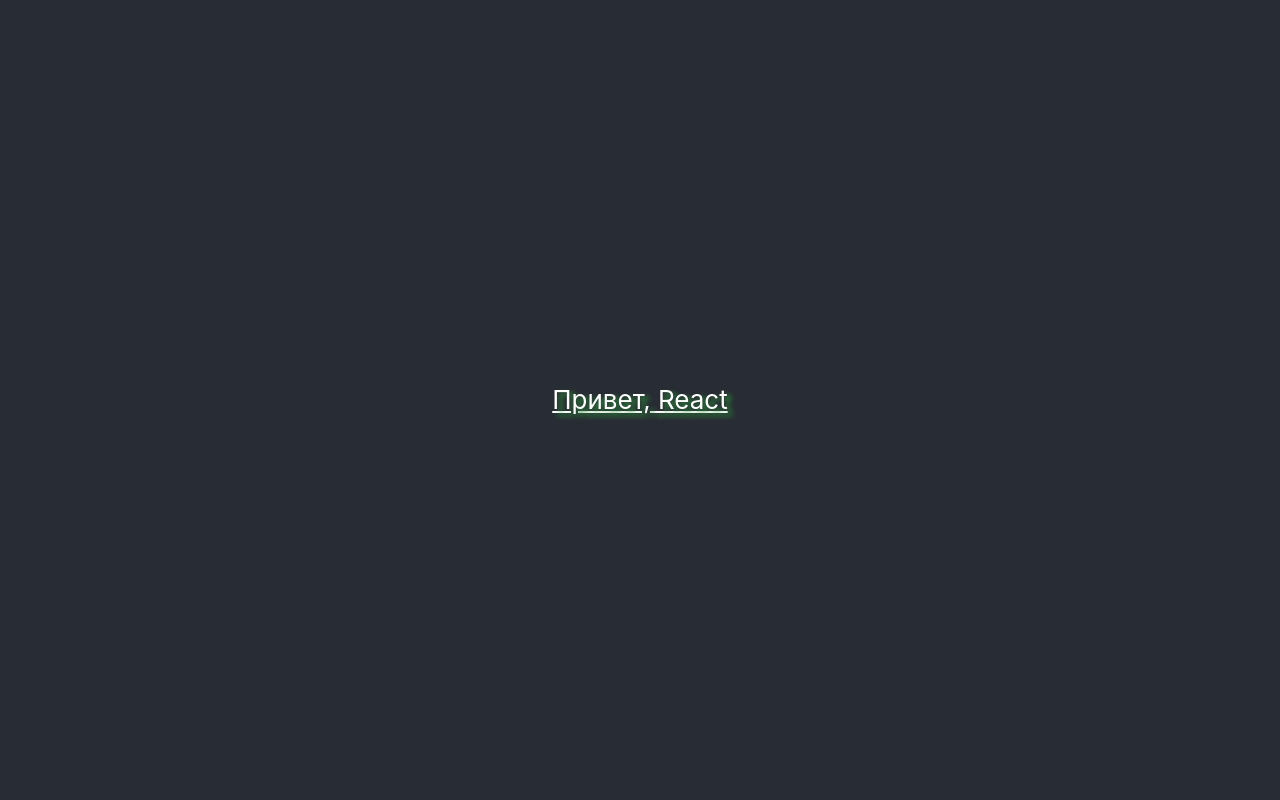
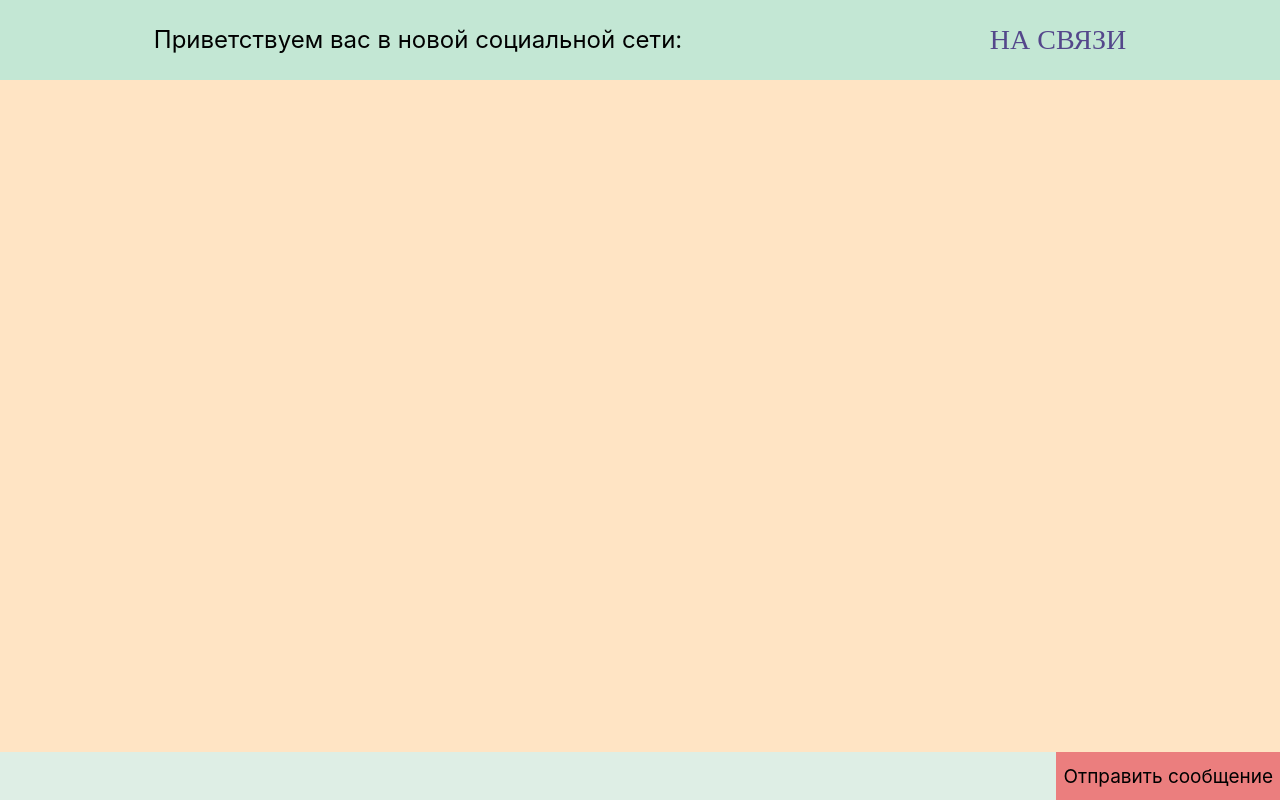
Before and after one commit to VlaSko1/ReactJS_GB_2, a React (Create React App) app: page / in a window 1280 px wide. Built offline with nearby package versions, Linux system fonts and the light colour scheme.

Commit message:
complited home work №2

```diff
--- /dev/null
+++ b/src/components/Header/header.module.css
@@ -0,0 +1,19 @@
+header {
+  background-color: #c3e7d4;
+  display: flex;
+
+  height: 10vh;
+  font-size: calc(10px + 2vmin);
+  justify-content: space-around;
+  align-items: center;
+}
+h3 {
+  text-transform: uppercase;
+  font-family: 'Times New Roman', Times, serif;
+  color: #54478b;
+  font-size: calc(12px + 2vmin);
+  cursor: pointer;
+}
+p {
+  font-size: calc(8px + 2vmin);
+}
--- /dev/null
+++ b/src/components/Header/index.js
@@ -0,0 +1,13 @@
+import styles from './header.module.css';
+
+export function Header() {
+  function updatePage() {
+    window.location.reload();
+  }
+  return (
+    <header>
+      <p>Приветствуем вас в новой социальной сети:</p>
+      <h3 onClick={updatePage}>На связи</h3>
+    </header>
+  )
+}
--- /dev/null
+++ b/src/components/MessageField/index.js
@@ -0,0 +1,23 @@
+import styles from './messageField.module.scss';
+import { Message } from '../Message';
+export function MessageField(props) {
+
+  function keyDown(e) {
+    if (e.keyCode === 13) {
+      props.addMessage(e);
+    }
+
+  }
+
+  return (
+    <div className={styles.messageField}>
+      <div className={styles.messageField__field}>
+        {props.messageList.map((message, ind) => <Message key={ind + 1} message={message} />)}
+      </div>
+      <div className={styles.messageField__inputs}>
+        <input value={props.value} onChange={props.changeText} onKeyDown={keyDown} />
+        <button onClick={props.addMessage}>Отправить сообщение</button>
+      </div>
+    </div>
+  )
+}
--- /dev/null
+++ b/src/components/MessageField/messageField.module.scss
@@ -0,0 +1,29 @@
+.messageField {
+  flex: 1;
+  display: flex;
+  flex-direction: column;
+  &__field {
+    flex: 1;
+    padding: calc(8px + 2vmin);
+
+  }
+  &__inputs {
+    height: 6vh;
+    background-color: rgb(174, 165, 189);
+    display: flex;
+    input {
+      font-size: calc(6px + 2vmin);
+      height: 100%;
+      flex: 1;
+      padding: 10px;
+      background-color: rgb(222, 238, 229);
+      cursor: pointer;
+
+    }
+    button {
+      font-size: calc(3px + 2vmin);
+      padding: 7px;
+      background-color: rgb(235, 126, 126);
+    }
+  }
+}
--- a/src/components/app/App.js
+++ /dev/null
@@ -1,16 +0,0 @@
-import styles from './app.module.css';
-import { Message } from '../message/Message';
-
-function App() {
-  const textMessage = "Привет, React";
-  return (
-    <div className={styles.app}>
-      <header className={styles.app__header}>
-        <Message text={textMessage}/>
-
-      </header>
-    </div>
-  );
-}
-
-export default App;
--- a/src/components/app/app.module.css
+++ b/src/components/app/app.module.css
@@ -1,15 +1,7 @@
 .app {
-  text-align: center;
-}
 
-
-.app__header {
-  background-color: #282c34;
   min-height: 100vh;
   display: flex;
   flex-direction: column;
-  align-items: center;
-  justify-content: center;
-  font-size: calc(10px + 2vmin);
-  color: white;
+  background-color: bisque;
 }
--- /dev/null
+++ b/src/components/app/index.js
@@ -0,0 +1,51 @@
+import styles from './app.module.css';
+import { MessageField} from '../MessageField';
+import { useCallback, useEffect, useState } from 'react';
+import { Header } from '../Header';
+
+function App() {
+  const [messageList, setMessageList] = useState([]);
+  const [text, setText] = useState('');
+
+  const asyncAnswer = useCallback((time) =>  {
+    return setTimeout(() => {
+      setMessageList([...messageList, {Author: 'Robot', text: "Привет! Я робот!"}]);
+    }, time)
+  }, [messageList]);
+
+  const generateTime = () => Math.floor(Math.random() * 2001);
+
+  useEffect( () => {
+    if(messageList.length !== 0) {
+      if (messageList[messageList.length - 1].Author === "User1" ) {
+        let timer = asyncAnswer(generateTime());
+        return () => {
+          clearTimeout(timer);
+        }
+      }
+    }
+  }, [messageList, asyncAnswer])
+
+  const addMessage = () => {
+    if (text !== '') {
+      setMessageList([...messageList, {Author: 'User1', text}]);
+      setText('');
+    }
+  };
+
+  const changeText = (e) => {
+    if (e.target.value !== ""){
+      setText(e.target.value);
+    }
+  }
+
+
+  return (
+    <div className={styles.app}>
+      <Header />
+      <MessageField messageList={messageList} addMessage={addMessage} changeText={changeText} value={text}/>
+    </div>
+  );
+}
+
+export default App;
--- a/src/components/message/Message.js
+++ /dev/null
@@ -1,10 +0,0 @@
-import React from 'react';
-//import './message.css';
-//import './message_2.scss';
-import styles from './message.module.css'
-
-export function Message(props) {
-  return(
-    <p className={[styles.message__text, styles.view_scss].join(' ') }>{props.text}</p>
-  )
-}
--- /dev/null
+++ b/src/components/message/index.js
@@ -0,0 +1,11 @@
+import React from 'react';
+import styles from './message.module.css'
+
+export function Message(props) {
+  const {Author, text} = props.message;
+  return(
+    <p className={styles.message__text}>
+      <span className={Author === "Robot" ? styles.robot__text : styles.user__text}>{Author}</span>: {text}
+    </p>
+  )
+}
--- a/src/components/message/message.module.css
+++ b/src/components/message/message.module.css
@@ -1,6 +1,11 @@
-.view_scss {
-  text-shadow: 5px 3px 5px rgb(44, 143, 57);
+
+.message__text {
+  margin-bottom: 6px;
 }
-.message__text {
-  text-decoration: underline;
+
+.user__text {
+  color: blue;
 }
+.robot__text {
+  color: red;
+}
--- a/src/index.css
+++ b/src/index.css
@@ -1,6 +1,5 @@
 @charset "UTF-8";
 body {
-  margin: 0;
   font-family: -apple-system, BlinkMacSystemFont, 'Segoe UI', 'Roboto', 'Oxygen',
     'Ubuntu', 'Cantarell', 'Fira Sans', 'Droid Sans', 'Helvetica Neue',
     sans-serif;
--- a/src/index.js
+++ b/src/index.js
@@ -1,7 +1,7 @@
 import React from 'react';
 import ReactDOM from 'react-dom';
 import './index.css';
-import App from './components/app/App';
+import App from './components/App';
 import reportWebVitals from './reportWebVitals';
 
 ReactDOM.render(
```
